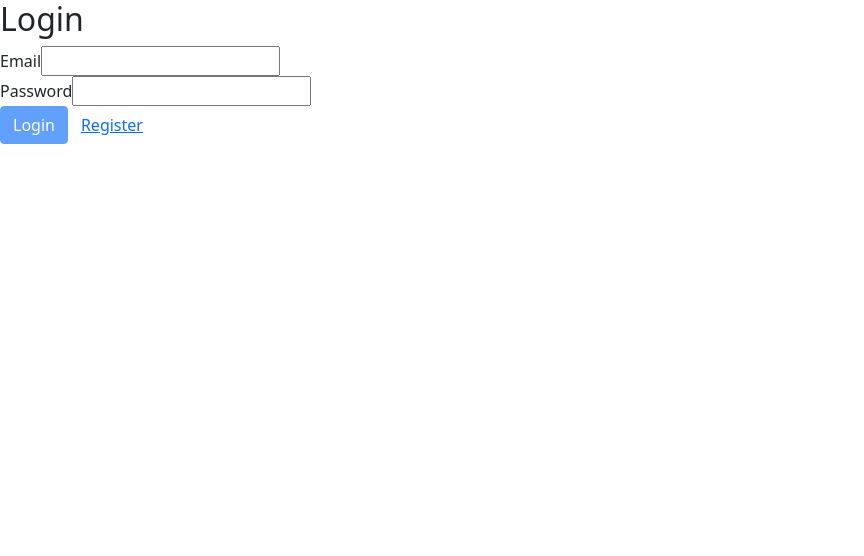
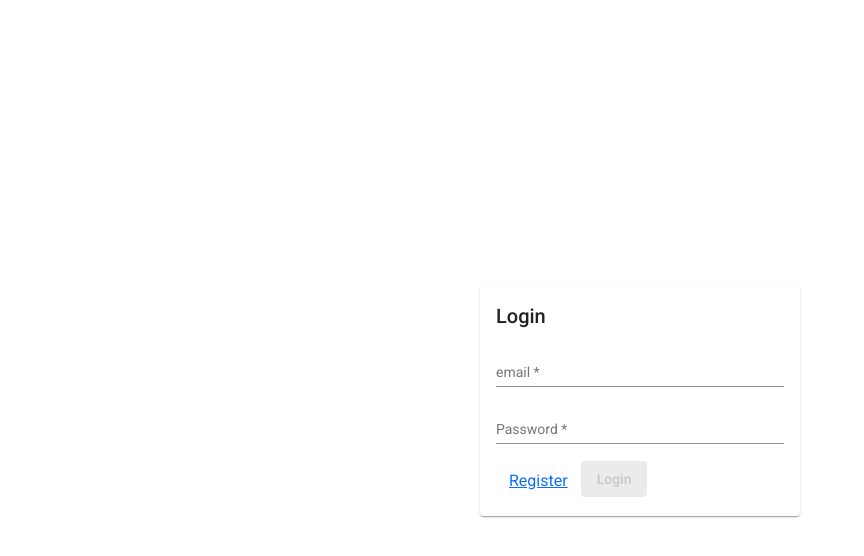
Before and after one commit to Rodrigo-Urbina/FrontProyectoWeb, an Angular app in the folder front-project/: page /login in a window 1280 px wide. Shown: the top 556 px of the page, without its empty margins (0-864 px from the left). Built offline with nearby package versions, Linux system fonts and the light colour scheme.

Commit message:
styles for the login page

```diff
--- a/front-project/angular.json
+++ b/front-project/angular.json
@@ -31,6 +31,7 @@
               "src/assets"
             ],
             "styles": [
+              "./node_modules/@angular/material/prebuilt-themes/indigo-pink.css",
               "src/styles.css"
             ],
             "scripts": []
@@ -94,6 +95,7 @@
               "src/assets"
             ],
             "styles": [
+              "./node_modules/@angular/material/prebuilt-themes/indigo-pink.css",
               "src/styles.css"
             ],
             "scripts": []
--- a/front-project/package.json
+++ b/front-project/package.json
@@ -12,13 +12,18 @@
   "private": true,
   "dependencies": {
     "@angular/animations": "~11.1.1",
+    "@angular/cdk": "^11.2.3",
     "@angular/common": "~11.1.1",
     "@angular/compiler": "~11.1.1",
     "@angular/core": "~11.1.1",
+    "@angular/flex-layout": "^11.0.0-beta.33",
     "@angular/forms": "~11.1.1",
+    "@angular/material": "^11.2.3",
     "@angular/platform-browser": "~11.1.1",
     "@angular/platform-browser-dynamic": "~11.1.1",
     "@angular/router": "~11.1.1",
+    "bootstrap": "^4.6.0",
+    "jquery": "^3.6.0",
     "rxjs": "~6.6.0",
     "tslib": "^2.0.0",
     "zone.js": "~0.11.3"
--- a/front-project/src/app/pages/login/login.component.html
+++ b/front-project/src/app/pages/login/login.component.html
@@ -1,15 +1,21 @@
+<div fxLayoutAlign="center center" fxFlexFill>
+  <mat-card fxFlex="25">
     <h2>Login</h2>
     <form [formGroup]="loginForm" (ngSubmit)="login()">
+      <mat-form-field fxLayoutAlgn="stretch" fxLayout="column">
         <div class="form-group">
-    <label for="email">Email</label>
-    <input type="text" formControlName="email">
+          <input matInput type="text" placeholder="email" formControlName="email">
         </div>
+      </mat-form-field>
+
+      <mat-form-field fxLayoutAlgn="stretch" fxLayout="column">
+          <input matInput type="password" placeholder="Password" formControlName="password">
+      </mat-form-field>
+
       <div class="form-group">
-    <label for="password">Password</label>
-    <input type="password" formControlName="password">
-  </div>
-  <div class="form-group">
-    <button [disabled]=loginForm.invalid class="btn btn-primary">Login</button>
         <a routerLink="/register" class="btn btn-link">Register</a>
+        <button mat-raised-button [disabled]=loginForm.invalid class="btn btn-primary">Login</button>
       </div>
     </form>
+  </mat-card>
+</div>
--- a/front-project/src/index.html
+++ b/front-project/src/index.html
@@ -9,8 +9,11 @@
   <!-- BOOTSTRAP BUNDLE CSS -->
   <link href="https://cdn.jsdelivr.net/npm/bootstrap@5.0.0-beta2/dist/css/bootstrap.min.css" rel="stylesheet"
     integrity="sha384-BmbxuPwQa2lc/FVzBcNJ7UAyJxM6wuqIj61tLrc4wSX0szH/Ev+nYRRuWlolflfl" crossorigin="anonymous">
+  <link rel="preconnect" href="https://fonts.gstatic.com">
+  <link href="https://fonts.googleapis.com/css2?family=Roboto:wght@300;400;500&display=swap" rel="stylesheet">
+  <link href="https://fonts.googleapis.com/icon?family=Material+Icons" rel="stylesheet">
 </head>
-<body>
+<body class="mat-typography">
   <app-root></app-root>
 
   <!-- BOOTSTRAP BUNDLE JS -->
--- a/front-project/src/styles.css
+++ b/front-project/src/styles.css
@@ -1 +1,4 @@
 /* You can add global styles to this file, and also import other style files */
+
+html, body { height: 100%; }
+body { margin: 0; font-family: Roboto, "Helvetica Neue", sans-serif; }
```
Also changed, not shown: front-project/src/app/app.module.ts (+13 -2 lines), 1 other file (tests, documents, lock files or other folders). Lines whose indentation alone changed are shown as unchanged.
